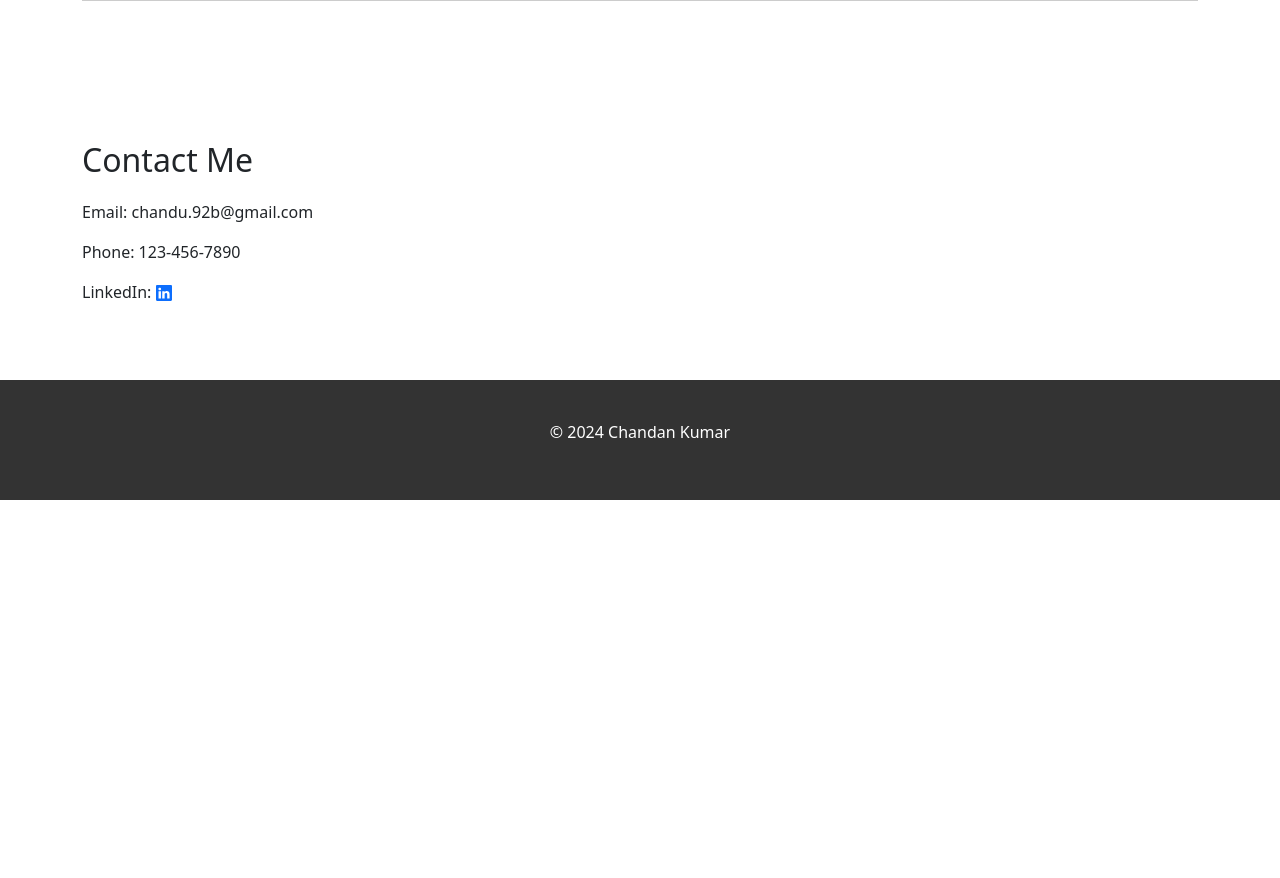
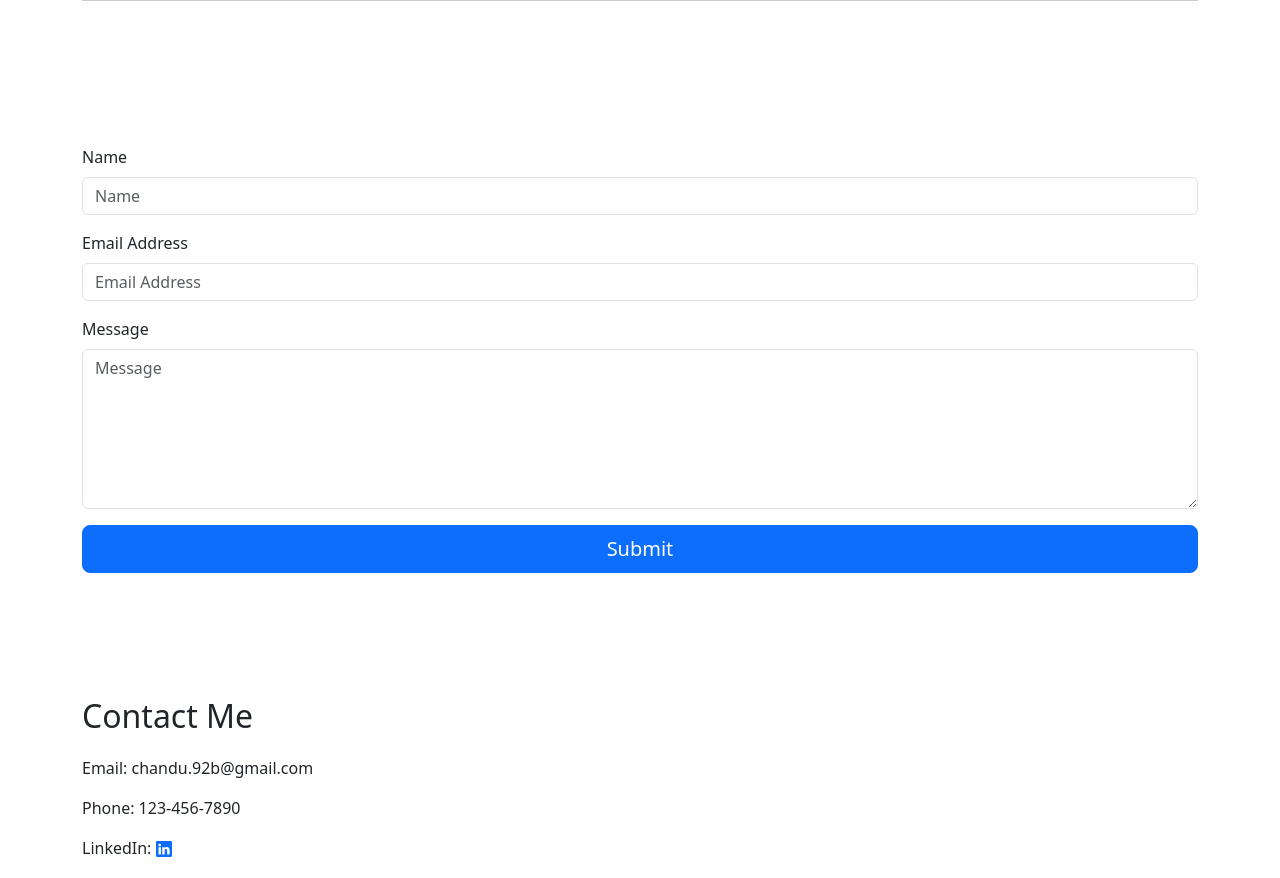
Before and after one commit to cg-chandan/cg-chandan.github.io, a plain HTML site: page index.html in a window 1280 px wide. Shown: the part 882-1760 px from the top of the page. Before the commit the page ends 1382 px from the top, so only its background shows below. Drawn offline with nearby package versions, Linux system fonts and the light colour scheme.

Commit message:
contact form

```diff
--- a/index.html
+++ b/index.html
@@ -48,7 +48,39 @@
             </div>
         </div>
     </section>
+<section>
+    <div class="container py-4">
 
+        <!-- Bootstrap 5 starter form -->
+        <form id="contactForm">
+
+          <!-- Name input -->
+          <div class="mb-3">
+            <label class="form-label" for="name">Name</label>
+            <input class="form-control" id="name" type="text" placeholder="Name" />
+          </div>
+
+          <!-- Email address input -->
+          <div class="mb-3">
+            <label class="form-label" for="emailAddress">Email Address</label>
+            <input class="form-control" id="emailAddress" type="email" placeholder="Email Address" />
+          </div>
+
+          <!-- Message input -->
+          <div class="mb-3">
+            <label class="form-label" for="message">Message</label>
+            <textarea class="form-control" id="message" type="text" placeholder="Message" style="height: 10rem;"></textarea>
+          </div>
+
+          <!-- Form submit button -->
+          <div class="d-grid">
+            <button class="btn btn-primary btn-lg" type="submit">Submit</button>
+          </div>
+
+        </form>
+
+      </div>
+</section>
     <section id="contact">
         <div class="container">
             <h2>Contact Me</h2>
```
